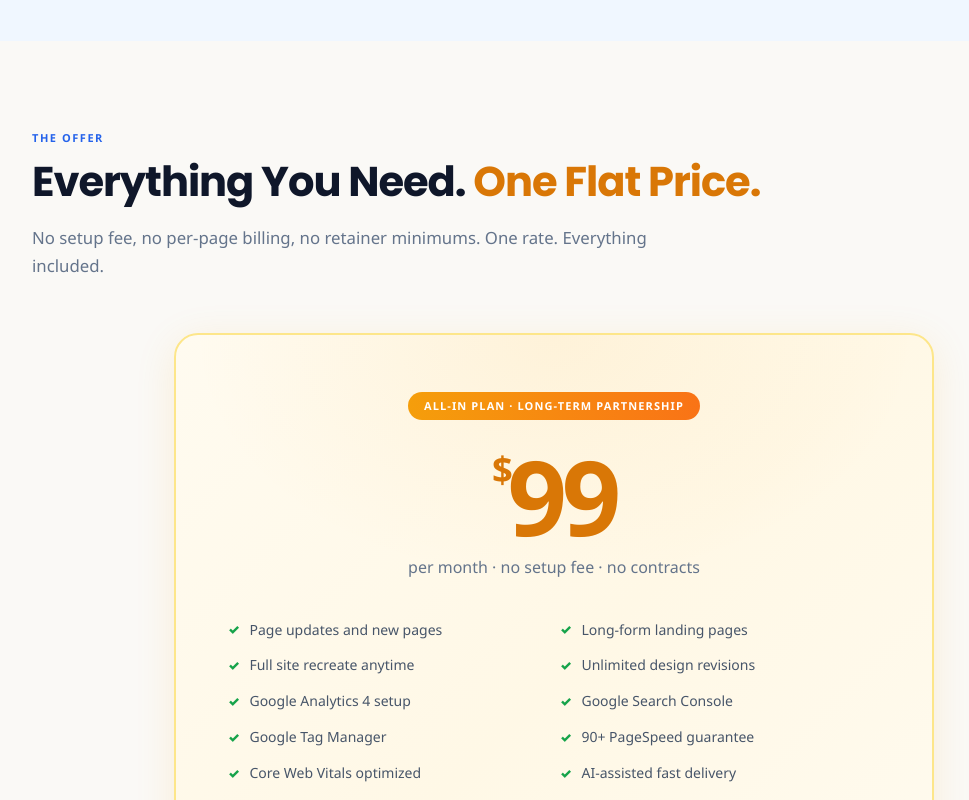
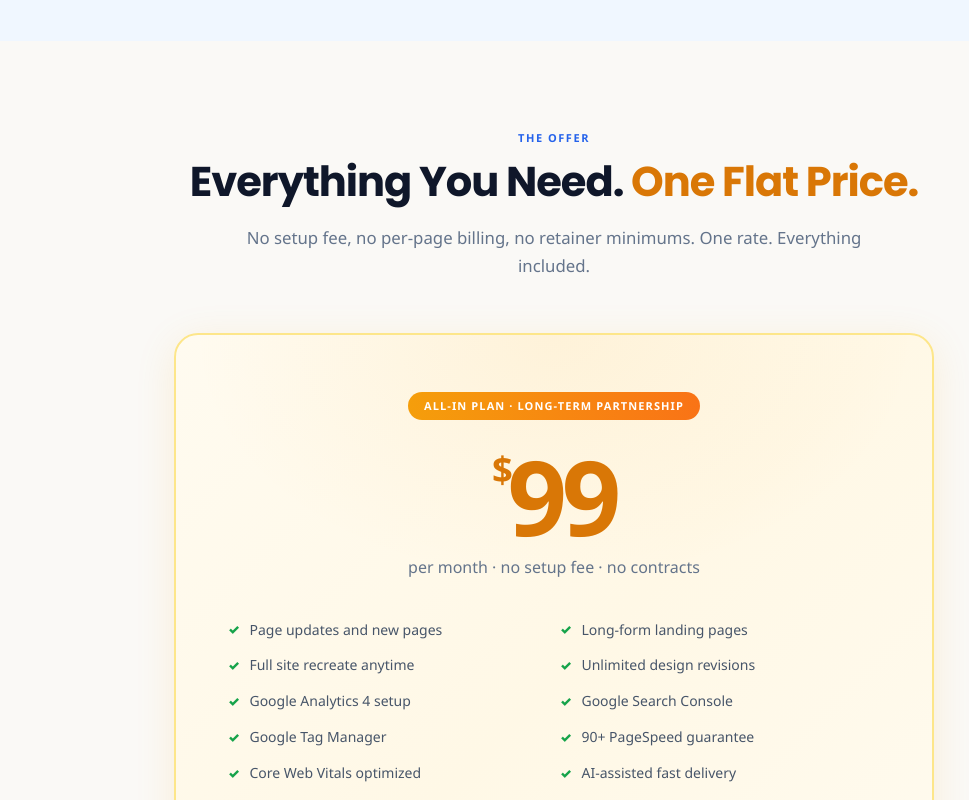
Before and after one commit to affordaweb/affordaweb-redesign, a Next.js app: page /pitch-creditsuite in a window 1280 px wide. Shown: the part 5940-6740 px from the top of the page, without its empty margins (86-1055 px from the left). Built offline with nearby package versions, Linux system fonts and the light colour scheme.

Commit message:
pitch-creditsuite: center The Offer section header

```diff
--- a/app/pitch-creditsuite/page.tsx
+++ b/app/pitch-creditsuite/page.tsx
@@ -503,10 +503,10 @@ export default function PitchCreditSuite() {
       </section>
 
       <section className="sec sec-cream" id="offer">
-        <div className="wrap">
+        <div className="wrap" style={{ textAlign: 'center' }}>
           <div className="label">The Offer</div>
           <h2 className="h2">Everything You Need. <em>One Flat Price.</em></h2>
-          <p className="intro">No setup fee, no per-page billing, no retainer minimums. One rate. Everything included.</p>
+          <p className="intro" style={{ margin: '0 auto 52px' }}>No setup fee, no per-page billing, no retainer minimums. One rate. Everything included.</p>
           <div className="offer-wrap">
             <div className="offer-card">
               <div className="offer-inner">
```
